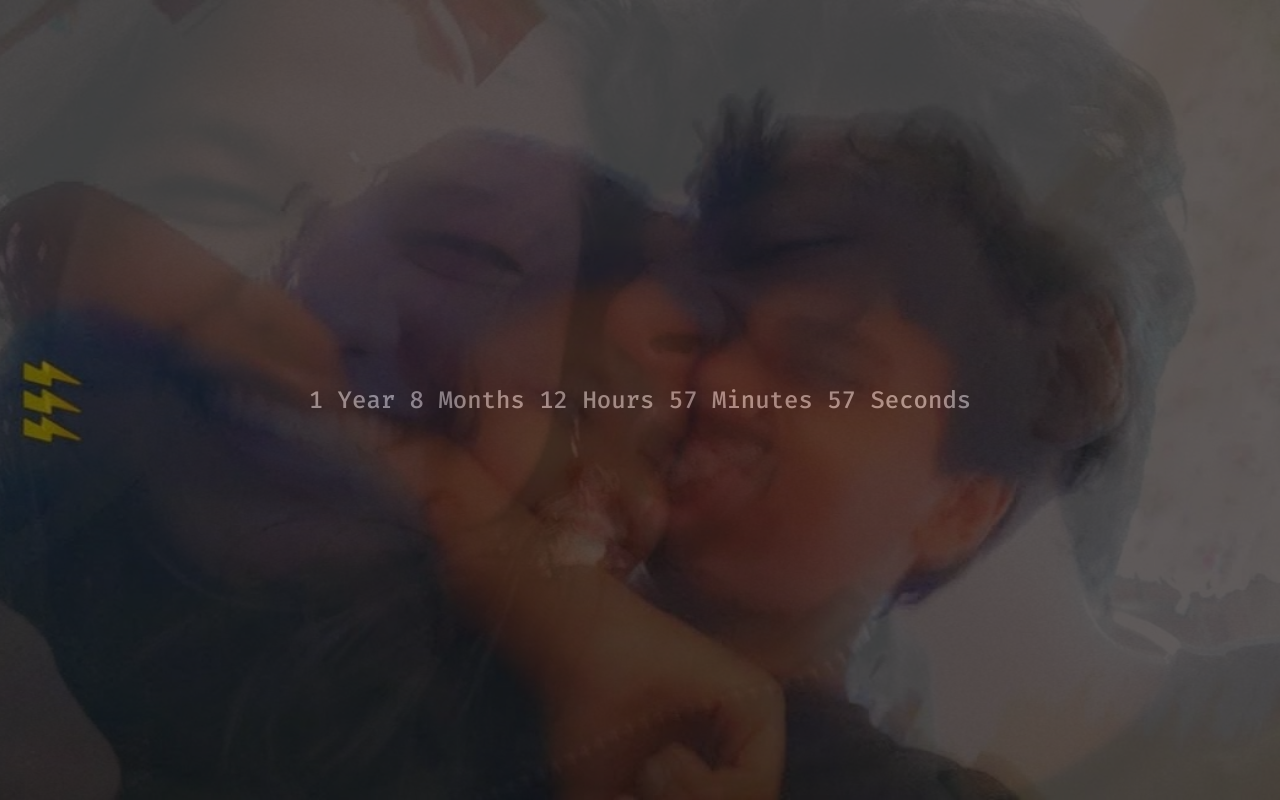
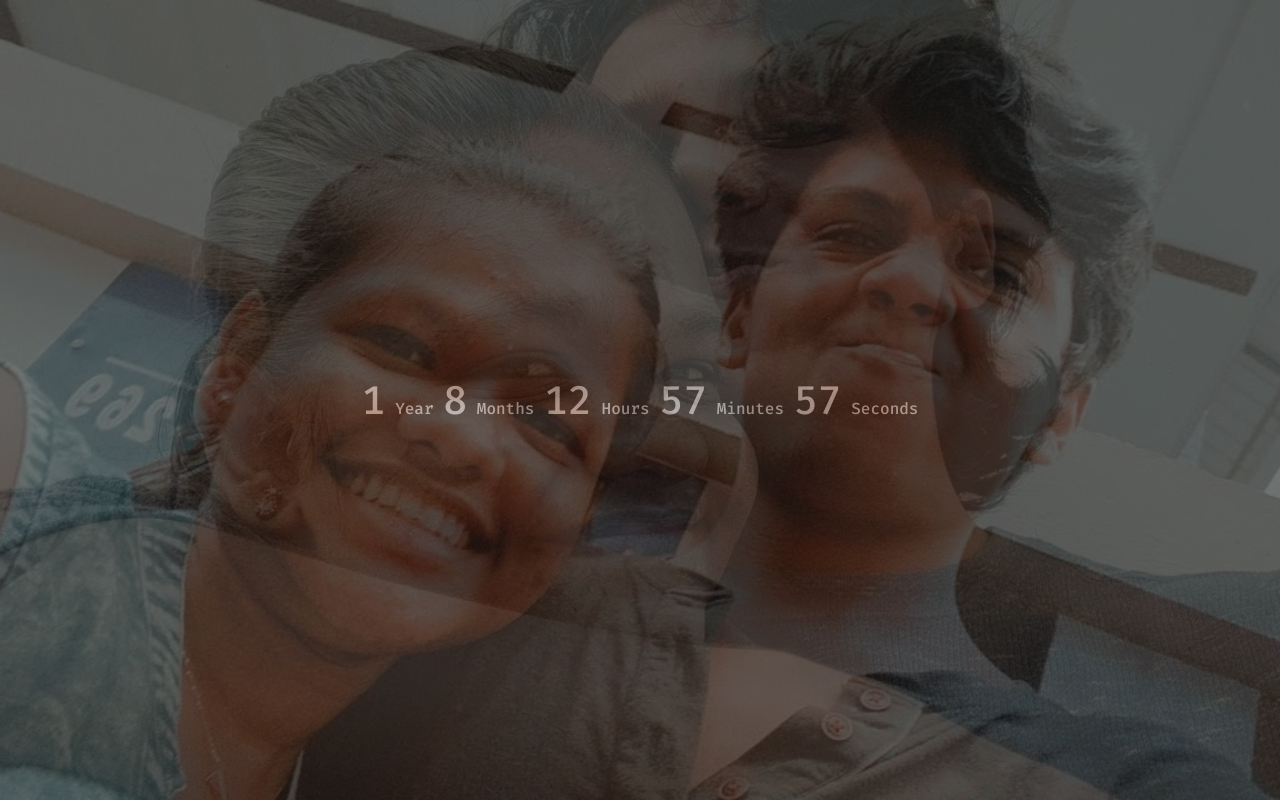
Before and after one commit to nanduisme/lubba-countdown, a React app: page / in a window 1280 px wide. Built offline with nearby package versions, Linux system fonts and the light colour scheme.

Commit message:
Different time modes added

```diff
--- a/src/App.tsx
+++ b/src/App.tsx
@@ -2,20 +2,60 @@ import React, { useEffect, useState } from "react";
 
 const App = () => {
   const [today, setToday] = useState(new Date());
+  const [mode, setMode] = useState("y");
 
   useEffect(() => {
     const interval = setInterval(() => setToday(new Date()), 1000);
     return () => clearInterval(interval);
   });
 
+  const handleClick = (name: string) => {
+    switch (name) {
+      case "Year":
+        setMode("y");
+        break;
+      case "Month":
+        if (mode === "m") setMode("y");
+        else setMode("m");
+        break;
+      case "Day":
+        if (mode === "d") setMode("y");
+        else setMode("d");
+        break;
+      case "Hour":
+        if (mode === "h") setMode("y");
+        else setMode("h");
+        break;
+      case "Minute":
+        if (mode === "min") setMode("y");
+        else setMode("min");
+        break;
+      case "Second":
+        if (mode === "sec") setMode("y");
+        else setMode("sec");
+        break;
+      default:
+        break;
+    }
+  };
+
+  const asString = (arg: number, name: string) => {
+    return arg ? (
+      <>
+        {`${arg}`}
+        <span className="lbl" onClick={() => handleClick(name)}>
+          {" "}
+          {name}
+          {arg > 1 ? "s " : " "}
+        </span>
+      </>
+    ) : (
+      <></>
+    );
+  };
+
   const setDate = new Date("9/9/2020");
   const diff = Math.abs(setDate.getTime() - today.getTime());
-  let years = Math.floor(diff / (1000 * 60 * 60 * 24 * 365));
-  let months = 12 - Math.abs(today.getMonth() - setDate.getMonth());
-
-  const asString = (arg: number, name: string) => {
-    return arg ? `${arg} ${name}${arg > 1 ? "s" : ""}` : "";
-  };
 
   const monthDays = [
     31,
@@ -32,6 +72,9 @@ const App = () => {
     31,
   ];
 
+  if (mode === "y") {
+    let years = Math.floor(diff / (1000 * 60 * 60 * 24 * 365));
+    let months = 12 - Math.abs(today.getMonth() - setDate.getMonth());
     let days = today.getDate() - setDate.getDate();
     if (days < 0) {
       months--;
@@ -45,14 +88,112 @@ const App = () => {
 
     return (
       <div>
-      {`${asString(years, "Year")}
-      ${asString(months, "Month")}
-      ${asString(days, "Day")}
-      ${asString(today.getHours(), "Hour")}
-      ${asString(today.getMinutes(), "Minute")}
-      ${asString(today.getSeconds(), "Second")}`}
+        {asString(years, "Year")}
+        {asString(months, "Month")}
+        {asString(days, "Day")}
+        {asString(today.getHours(), "Hour")}
+        {asString(today.getMinutes(), "Minute")}
+        {asString(today.getSeconds(), "Second")}
       </div>
     );
+  } else if (mode === "m") {
+    let months = Math.floor(diff / (1000 * 60 * 60 * 24 * 30));
+    let days = today.getDate() - setDate.getDate();
+    if (days < 0) {
+      months--;
+      if (months < 0) {
+        months = 0;
+      }
+    }
+
+    return (
+      <div>
+        {asString(months, "Month")}
+        {asString(days, "Day")}
+        {asString(today.getHours(), "Hour")}
+        {asString(today.getMinutes(), "Minute")}
+        {asString(today.getSeconds(), "Second")}
+      </div>
+    );
+  } else if (mode === "d") {
+    let days = Math.floor(diff / (1000 * 60 * 60 * 24));
+    let hours = today.getHours() - setDate.getHours();
+    let minutes = today.getMinutes() - setDate.getMinutes();
+    let seconds = today.getSeconds() - setDate.getSeconds();
+    if (seconds < 0) {
+      minutes--;
+      seconds += 60;
+      if (minutes < 0) {
+        hours--;
+        minutes += 60;
+        if (hours < 0) {
+          days--;
+          hours += 24;
+          if (days < 0) {
+            days += monthDays[today.getMonth()];
+          }
+        }
+      }
+    }
+
+    return (
+      <div>
+        {asString(days, "Day")}
+        {asString(hours, "Hour")}
+        {asString(minutes, "Minute")}
+        {asString(seconds, "Second")}
+      </div>
+    );
+  } else if (mode === "h") {
+    let hours = Math.floor(diff / (1000 * 60 * 60));
+    let minutes = today.getMinutes() - setDate.getMinutes();
+    let seconds = today.getSeconds() - setDate.getSeconds();
+    if (seconds < 0) {
+      minutes--;
+      seconds += 60;
+      if (minutes < 0) {
+        hours--;
+        minutes += 60;
+        if (hours < 0) {
+          hours += 24;
+        }
+      }
+    }
+
+    return (
+      <div>
+        {asString(hours, "Hour")}
+        {asString(minutes, "Minute")}
+        {asString(seconds, "Second")}
+      </div>
+    );
+  } else if (mode === "min") {
+    let minutes = Math.floor(diff / (1000 * 60));
+    let seconds = today.getSeconds() - setDate.getSeconds();
+    if (seconds < 0) {
+      minutes--;
+      seconds += 60;
+      if (minutes < 0) {
+        minutes += 60;
+      }
+    }
+
+    return (
+      <div>
+        {asString(minutes, "Minute")}
+        {asString(seconds, "Second")}
+      </div>
+    );
+  } else if (mode === "sec") {
+    let seconds = Math.floor(diff / 1000);
+    if (seconds < 0) {
+      seconds += 60;
+    }
+
+    return <div>{asString(seconds, "Second")}</div>;
+  } else {
+    return <> Mode error </>;
+  }
 };
 
 export default App;
--- a/src/index.css
+++ b/src/index.css
@@ -11,7 +11,7 @@ body {
     background-size: cover;
     background-repeat: no-repeat;
     backface-visibility: hidden;
-    animation: slideBg 18s linear infinite 0s;
+    animation: slideBg 100s linear infinite 0s;
     animation-timing-function: ease-in-out;
     background-image: url("../images/1.jpg");
 }
@@ -26,7 +26,15 @@ body {
     opacity: 50%;
     color: rgb(196, 196, 196);
     font-family: 'Fira Code', monospace;
-    font-size: 1.5rem;
+    font-size: 2.5rem;
+}
+
+.lbl {
+    font-size: 1rem;
+}
+
+.lbl:hover {
+    cursor: pointer;
 }
 
 @keyframes slideBg {
```
Also changed, not shown: 4 other files (tests, documents, lock files or other folders). Lines whose indentation alone changed are shown as unchanged.
